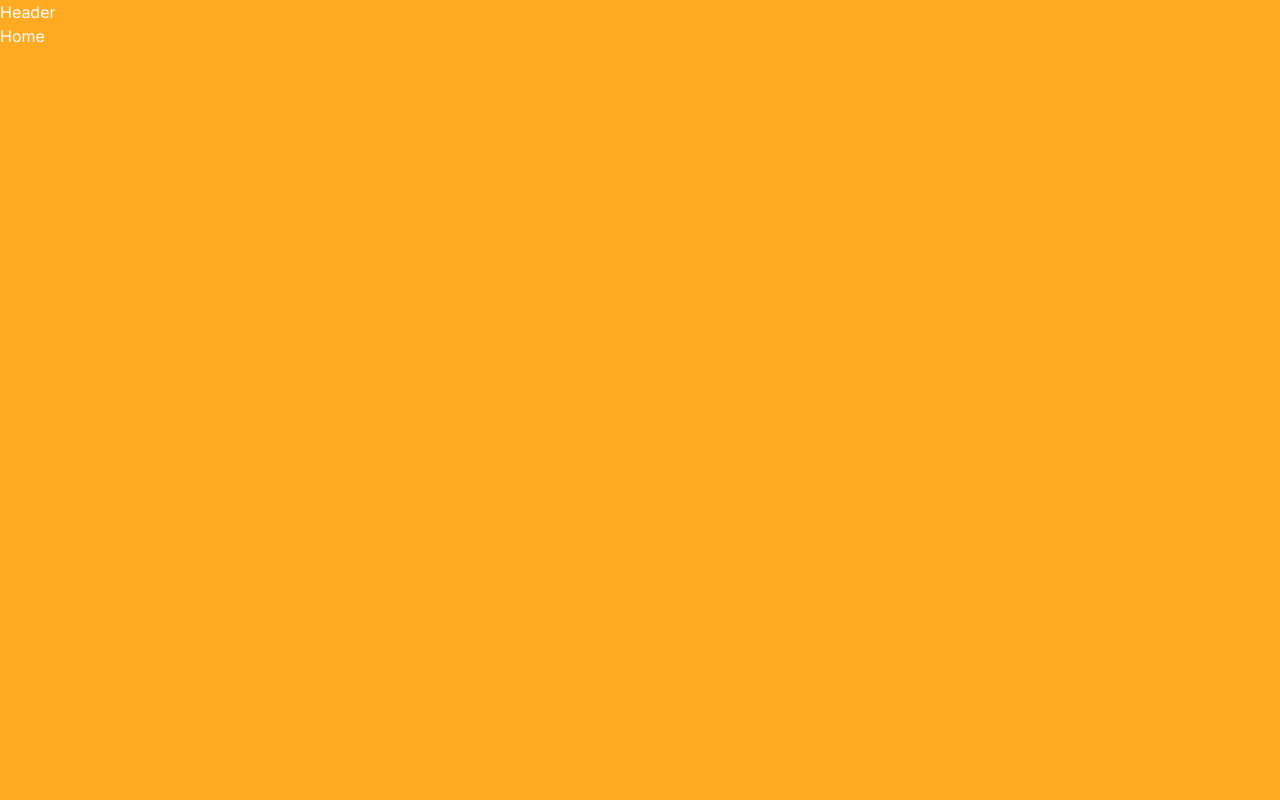
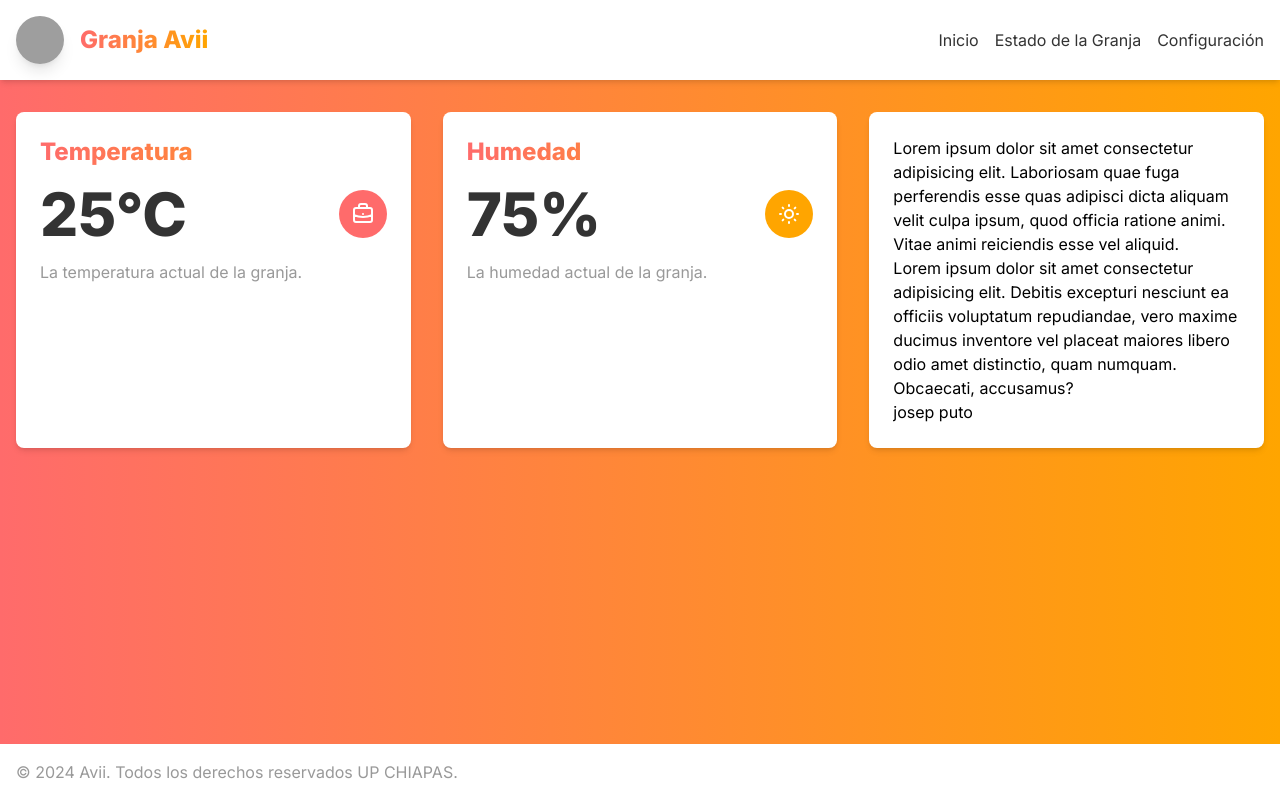
Before and after one commit to JhairAlexby1/multidisciplinario-5-front, a Next.js app: page /homePage in a window 1280 px wide. Built offline with nearby package versions, Linux system fonts and the light colour scheme; grey boxes are pictures that could not be loaded.

Commit message:
Pagina principal agregada, header, main y footer agregados

```diff
--- a/src/app/homePage/page.tsx
+++ b/src/app/homePage/page.tsx
@@ -1,11 +1,27 @@
+import { Footer } from "@/components/footer/Footer";
 import { Header } from "@/components/header/Header";
+import { Main } from "@/components/main/Main";
+import { Metadata } from 'next';
+
+
+
+export const metadata: Metadata = {
+  title: "Home Page",
+  description: "Home Page",
+};
 
 
 export default function Home() {
     return (
-        <>
-            <Header />
-            <h1>Home</h1>
-        </>
-    );
-    }
+        <div className="flex min-h-screen flex-col bg-gradient-to-r from-[#FF6B6B] to-[#FFA500]">
+
+        <Header />
+
+        <Main />
+
+        <Footer />
+
+
+    </div>
+  )
+}
--- /dev/null
+++ b/src/components/cardGraphic/Graphic.tsx
@@ -0,0 +1,9 @@
+export const Graphic = () => {
+  return (
+    <div className="rounded-lg bg-white p-6 shadow-md text-black">
+        <h1>Lorem ipsum dolor sit amet consectetur adipisicing elit. Laboriosam quae fuga perferendis esse quas adipisci dicta aliquam velit culpa ipsum, quod officia ratione animi. Vitae animi reiciendis esse vel aliquid.</h1>
+        <h2>Lorem ipsum dolor sit amet consectetur adipisicing elit. Debitis excepturi nesciunt ea officiis voluptatum repudiandae, vero maxime ducimus inventore vel placeat maiores libero odio amet distinctio, quam numquam. Obcaecati, accusamus?</h2>
+        <h3>josep puto</h3>
+    </div>
+  )
+}
--- /dev/null
+++ b/src/components/cardGraphic/index.ts
@@ -0,0 +1 @@
+import { Graphic } from './Graphic';
--- /dev/null
+++ b/src/components/cardHumidity/Humidity.tsx
@@ -0,0 +1,35 @@
+"use client"
+import { useState } from "react"
+
+export const Humidity = () => {
+  const[humidity, setHumidity] = useState("75%")
+
+  return (
+    <div className="rounded-lg bg-white p-6 shadow-md">
+              <h2 className="mb-4 text-2xl font-extrabold text-[#333] bg-gradient-to-r from-[#FF6B6B] to-[#FFA500] bg-clip-text text-transparent">
+                Humedad
+              </h2>
+              <div className="flex items-center justify-between">
+                <div className="text-6xl font-extrabold text-[#333]">{humidity}</div>
+                <div className="rounded-full bg-[#FFA500] p-3 text-white">
+                  <svg
+                    xmlns="http://www.w3.org/2000/svg"
+                    className="h-6 w-6"
+                    fill="none"
+                    viewBox="0 0 24 24"
+                    stroke="currentColor"
+                  >
+                    <path
+                      strokeLinecap="round"
+                      strokeLinejoin="round"
+                      strokeWidth={2}
+                      d="M12 3v1m0 16v1m9-9h-1M4 12H3m15.364 6.364l-.707-.707M6.343 6.343l-.707-.707m12.728 0l-.707.707M6.343 17.657l-.707.707M16 12a4 4 0 11-8 0 4 4 0 018 0z"
+                    />
+                  </svg>
+                </div>
+              </div>
+              <p className="mt-4 text-[#999]">La humedad actual de la granja.</p>
+            </div>
+
+  )
+}
--- /dev/null
+++ b/src/components/cardHumidity/index.ts
@@ -0,0 +1 @@
+import { Humidity } from './Humidity';
--- /dev/null
+++ b/src/components/cardTemperature/Temperature.tsx
@@ -0,0 +1,35 @@
+"use client"
+import { useState } from "react"
+
+export const Temperature = () => {
+  const [temperature, setTemperature] = useState("25°C")
+
+
+  return (
+    <div className="rounded-lg bg-white p-6 shadow-md">
+              <h2 className="mb-4 text-2xl font-extrabold text-[#333] bg-gradient-to-r from-[#FF6B6B] to-[#FFA500] bg-clip-text text-transparent">
+                Temperatura
+              </h2>
+              <div className="flex items-center justify-between">
+                <div className="text-6xl font-extrabold text-[#333]">{temperature}</div>
+                <div className="rounded-full bg-[#FF6B6B] p-3 text-white">
+                  <svg
+                    xmlns="http://www.w3.org/2000/svg"
+                    className="h-6 w-6"
+                    fill="none"
+                    viewBox="0 0 24 24"
+                    stroke="currentColor"
+                  >
+                    <path
+                      strokeLinecap="round"
+                      strokeLinejoin="round"
+                      strokeWidth={2}
+                      d="M21 13.255A23.931 23.931 0 0112 15c-3.183 0-6.22-.62-9-1.745M16 6V4a2 2 0 00-2-2h-4a2 2 0 00-2 2v2m4 6h.01M5 20h14a2 2 0 002-2V8a2 2 0 00-2-2H5a2 2 0 00-2 2v10a2 2 0 002 2z"
+                    />
+                  </svg>
+                </div>
+              </div>
+              <p className="mt-4 text-[#999]">La temperatura actual de la granja.</p>
+            </div>
+  )
+}
--- /dev/null
+++ b/src/components/cardTemperature/index.ts
@@ -0,0 +1 @@
+import { Temperature } from './Temperature';
--- /dev/null
+++ b/src/components/footer/Footer.tsx
@@ -0,0 +1,12 @@
+
+export const Footer = () => {
+  return (
+<footer className="bg-white py-4 shadow-md">
+        <div className="container mx-auto flex items-center justify-between px-4">
+          <p className="text-[#999]">&copy; 2024 Avii. Todos los derechos reservados UP CHIAPAS.</p>
+          <nav>
+
+          </nav>
+        </div>
+      </footer>  )
+}
--- /dev/null
+++ b/src/components/footer/index.ts
@@ -0,0 +1 @@
+import { Footer } from './Footer';
--- a/src/components/header/Header.tsx
+++ b/src/components/header/Header.tsx
@@ -1,6 +1,34 @@
 
 export const Header = () => {
   return (
-    <div>Header</div>
+    <header className="bg-white py-4 shadow-md">
+        <div className="container mx-auto flex items-center justify-between px-4">
+          <div className="flex items-center">
+            <img src="/placeholder.svg" alt="Avii logo" className="h-12 w-12 rounded-full shadow-lg" />
+            <h1 className="ml-4 text-2xl font-extrabold text-[#333] bg-gradient-to-r from-[#FF6B6B] to-[#FFA500] bg-clip-text text-transparent">
+              Granja Avii
+            </h1>
+          </div>
+          <nav>
+            <ul className="flex space-x-4">
+              <li>
+                <a href="#" className="text-[#333] hover:text-[#FFA500]">
+                  Inicio
+                </a>
+              </li>
+              <li>
+                <a href="#" className="text-[#333] hover:text-[#FFA500]">
+                  Estado de la Granja
+                </a>
+              </li>
+              <li>
+                <a href="#" className="text-[#333] hover:text-[#FFA500]">
+                  Configuración
+                </a>
+              </li>
+            </ul>
+          </nav>
+        </div>
+      </header>
   )
 }
--- /dev/null
+++ b/src/components/main/Main.tsx
@@ -0,0 +1,25 @@
+import { Graphic } from "../cardGraphic/Graphic"
+import { Humidity } from "../cardHumidity/Humidity"
+import { Temperature } from "../cardTemperature/Temperature"
+
+
+export const Main = () => {
+  return (
+<main className="flex-1 py-8">
+        <div className="container mx-auto px-4">
+          <div className="grid grid-cols-1 gap-8 md:grid-cols-2 lg:grid-cols-3">
+
+            <Temperature />
+
+            <Humidity />
+
+            <Graphic />
+
+
+
+
+          </div>
+        </div>
+      </main>
+       )
+}
--- /dev/null
+++ b/src/components/main/index.ts
@@ -0,0 +1 @@
+import { Main } from './Main';
```
